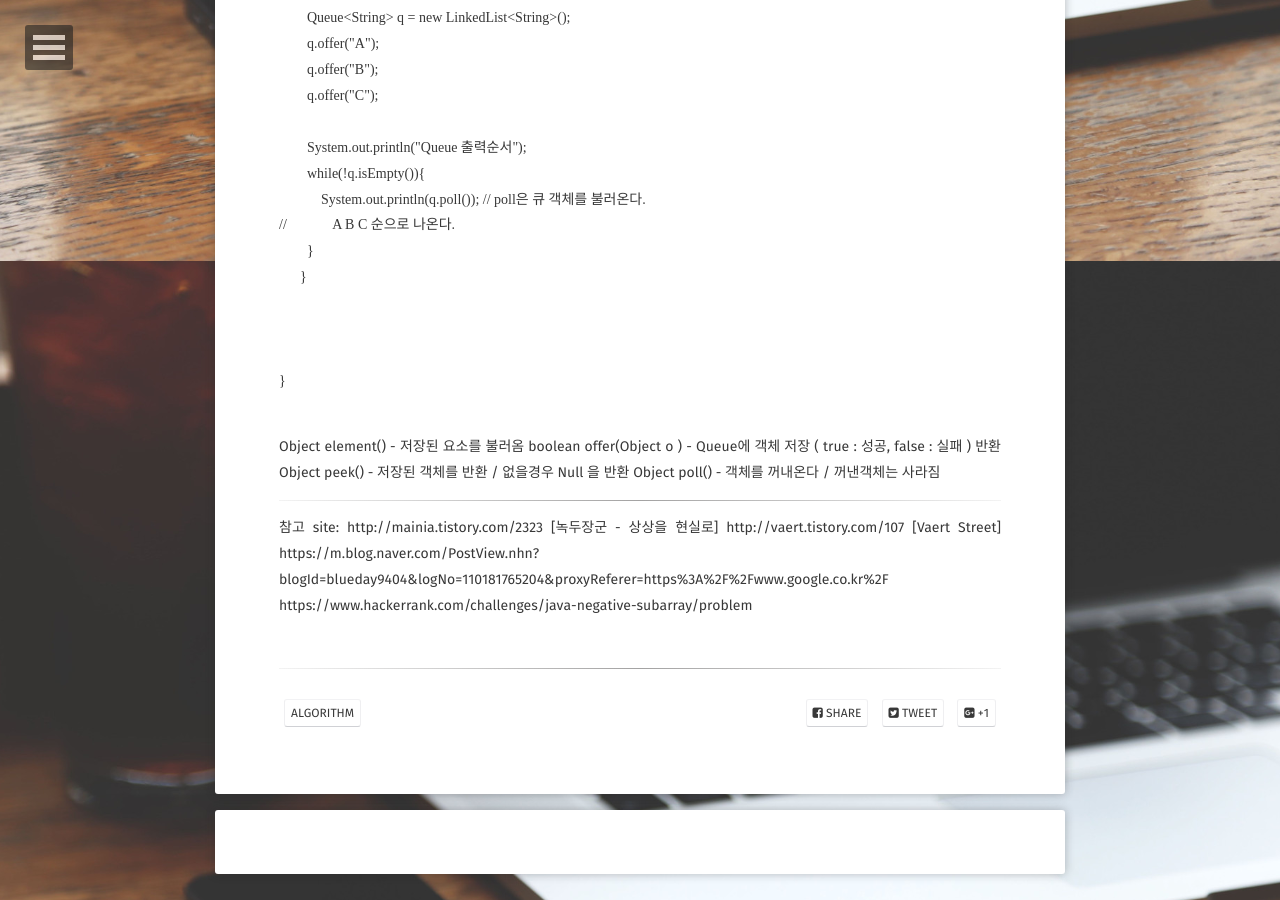
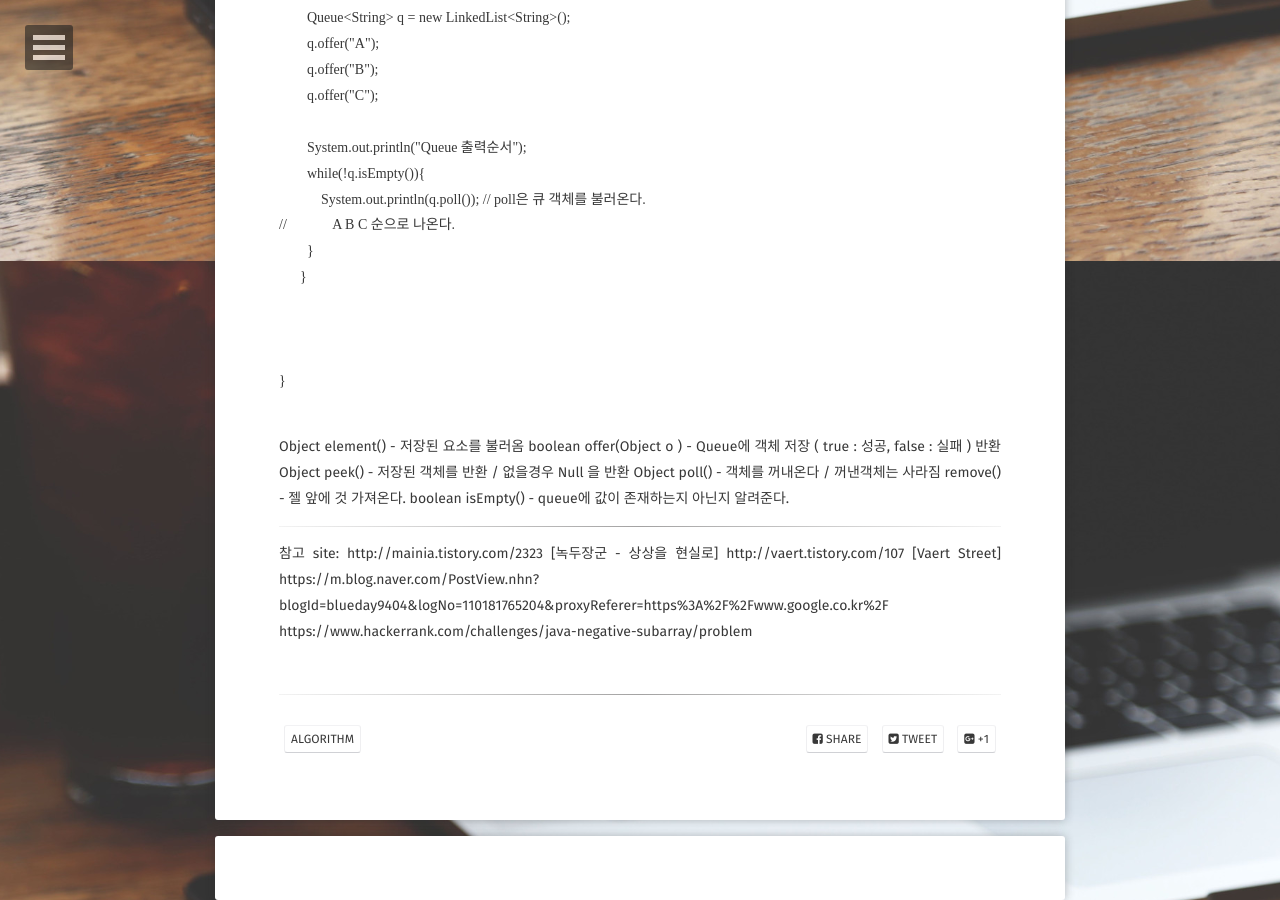
Before and after one commit to JoosJuliet/joosjuliet.github.io, a Jekyll site: the page built from _posts/2018-10-01-confusing_prblem_when_i_solved_algorithm_with_java.md, in a window 1280 px wide and 900 px high, scrolled down 6939 px. Built offline with Jekyll 4.4.1, drawn with Linux system fonts in a browser that asks for light colours; some web fonts are replaced.

Commit message:
pop에 있는  method 추가시키기

```diff
--- a/_posts/2018-10-01-confusing_prblem_when_i_solved_algorithm_with_java.md
+++ b/_posts/2018-10-01-confusing_prblem_when_i_solved_algorithm_with_java.md
@@ -300,6 +300,8 @@ Object element() - 저장된 요소를 불러옴
 boolean offer(Object o ) - Queue에 객체 저장 ( true : 성공, false : 실패 ) 반환
 Object peek() - 저장된 객체를 반환 / 없을경우 Null 을 반환
 Object poll() - 객체를 꺼내온다 / 꺼낸객체는 사라짐
+remove() - 젤 앞에 것 가져온다.
+boolean isEmpty() - queue에 값이 존재하는지 아닌지 알려준다.
 
 
 -----
```
